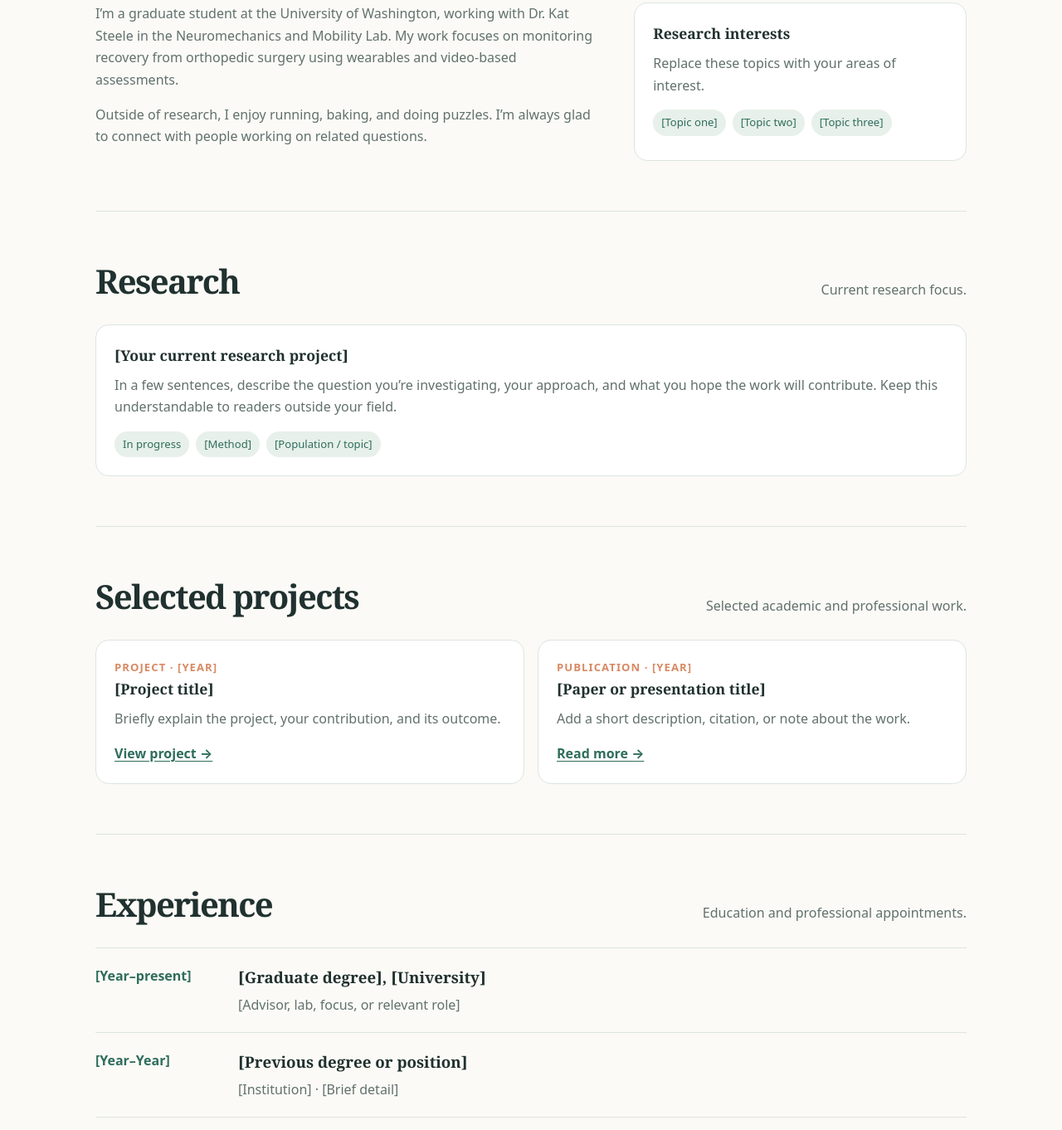
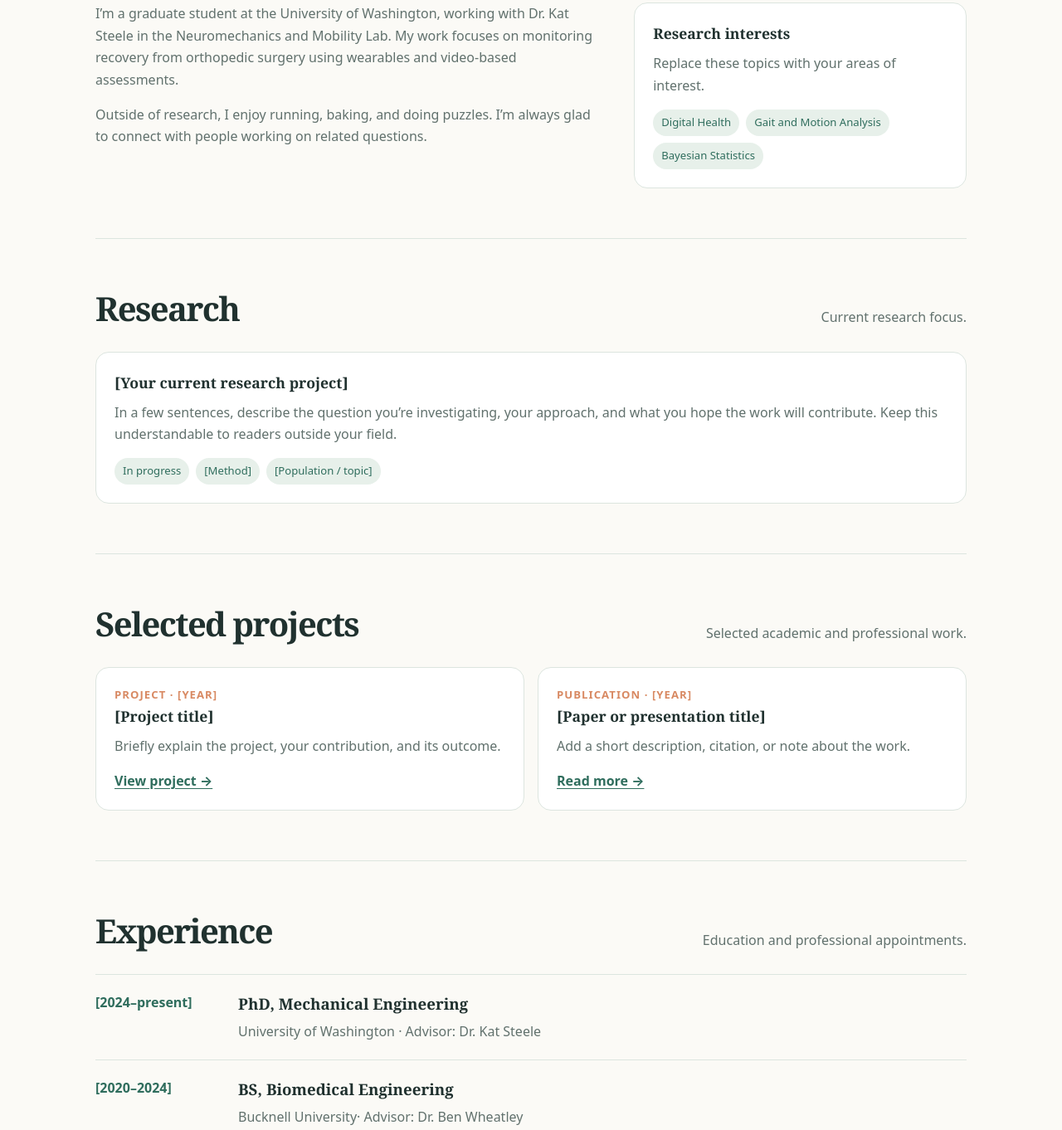
Before and after one commit to allyclarke02/allyclarke02.github.io, a plain HTML site: page index.html in a window 1280 px wide. Shown: the part 701-2063 px from the top of the page at 83% size. Drawn offline with Linux system fonts and the light colour scheme.

Commit message:
Update index.html

```diff
--- a/index.html
+++ b/index.html
@@ -129,7 +129,7 @@
           <h3>Research interests</h3>
           <p>Replace these topics with your areas of interest.</p>
           <div class="tag-list">
-            <span class="tag">[Topic one]</span><span class="tag">[Topic two]</span><span class="tag">[Topic three]</span>
+            <span class="tag">Digital Health</span><span class="tag">Gait and Motion Analysis</span><span class="tag">Bayesian Statistics</span>
           </div>
         </aside>
       </div>
@@ -175,12 +175,12 @@
       </div>
       <div class="timeline">
         <div class="timeline-item">
-          <div class="timeline-date">[Year–present]</div>
-          <div><h3>[Graduate degree], [University]</h3><p>[Advisor, lab, focus, or relevant role]</p></div>
+          <div class="timeline-date">[2024–present]</div>
+          <div><h3>PhD, Mechanical Engineering</h3><p>University of Washington · Advisor: Dr. Kat Steele</p></div>
         </div>
         <div class="timeline-item">
-          <div class="timeline-date">[Year–Year]</div>
-          <div><h3>[Previous degree or position]</h3><p>[Institution] · [Brief detail]</p></div>
+          <div class="timeline-date">[2020–2024]</div>
+          <div><h3>BS, Biomedical Engineering</h3><p>Bucknell University· Advisor: Dr. Ben Wheatley</p></div>
         </div>
       </div>
       <p style="margin-top:22px"><a class="button secondary" href="assets/ally-clarke-cv.pdf">Download my CV (PDF)</a></p>
@@ -197,7 +197,7 @@
   <footer>
     <div class="wrap">
       <span>© <span id="year"></span> Ally Clarke</span>
-      <span><a href="https://github.com/your-username">GitHub</a> · <a href="https://www.linkedin.com/in/your-profile/">LinkedIn</a></span>
+      <span><a href="https://github.com/your-username">GitHub</a> · <a href="https://www.linkedin.com/in/ally-clarke-a9085b1b3/">LinkedIn</a></span>
     </div>
   </footer>
   <script>document.getElementById('year').textContent = new Date().getFullYear();</script>
```
